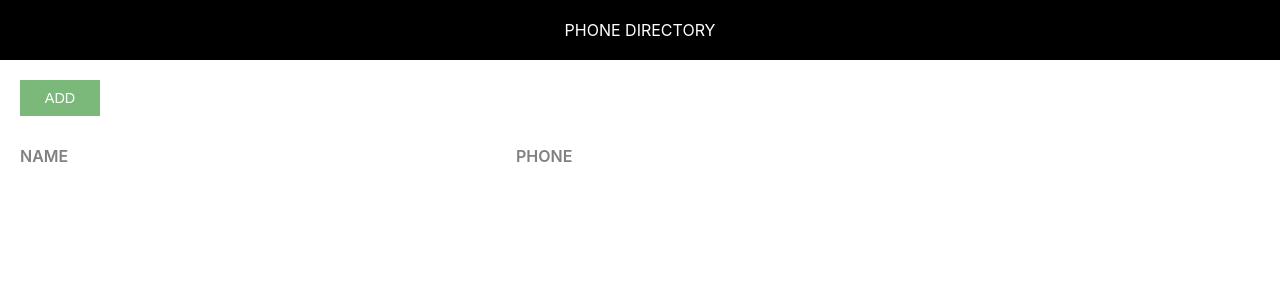
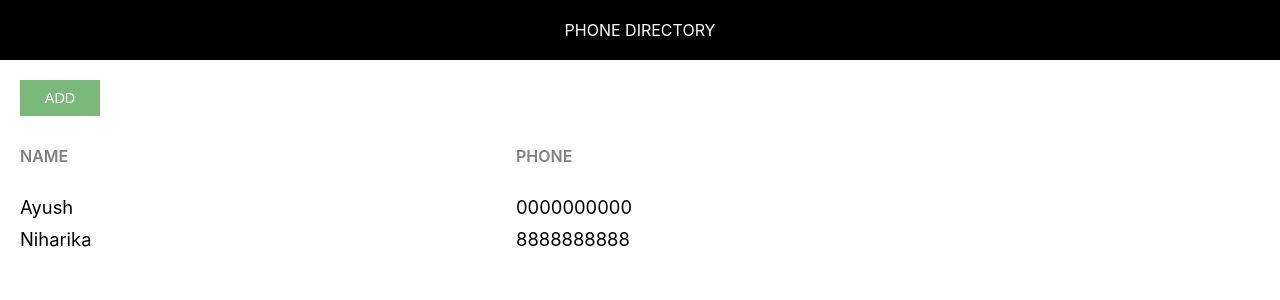
Before and after one commit to ayushmaz/phone-directory, a React (Create React App) app: page / in a window 1280 px wide. Shown: the top 300 px of the page. Built offline with nearby package versions, Linux system fonts and the light colour scheme.

Commit message:
Rendered Subscribers Dynamically

```diff
--- a/src/App.js
+++ b/src/App.js
@@ -3,6 +3,18 @@
 import './App.css'
 
 function App() {
+  let subscribers = [
+    {
+      id : 1,
+      name: "Ayush",
+      phone: "0000000000"
+    },
+    {
+      id : 2,
+      name: "Niharika",
+      phone: "8888888888"
+    }
+  ];
   return (
     <div >
       <Header />
@@ -13,6 +25,15 @@
           <span className="grid-item name-heading">Name</span>
           <span className="grid-item phone-heading">Phone</span>
         </div>
+
+        {subscribers.map(sub => {
+          return <div key= {sub.id} className="grid-container">
+            <span className="grid-item ">{sub.name}</span>
+            <span className="grid-item ">{sub.phone}</span>
+          </div>
+        })}
+
+
       </div>
     </div>
   );
```
